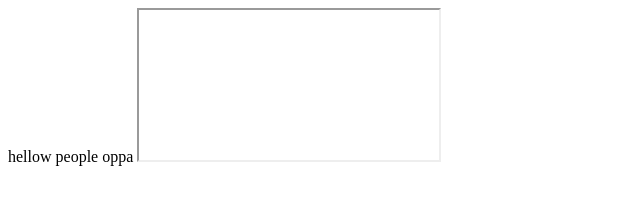
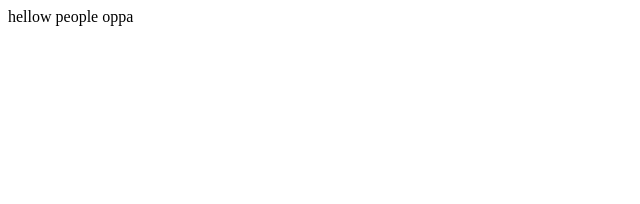
Before and after one commit to das124/testmaster, a plain HTML site: page front/index.html in a window 1280 px wide. Shown: the whole page, without its empty margins (0-640 px from the left). Drawn offline with Linux system fonts and the light colour scheme.

Commit message:
Revert "add iframe"
This reverts commit 55d8c32e7267793d9022c38b3b4bf53e94dff159.

```diff
--- a/front/index.html
+++ b/front/index.html
@@ -1,4 +1 @@
 hellow people oppa
-
-
-<iframe/>
```
